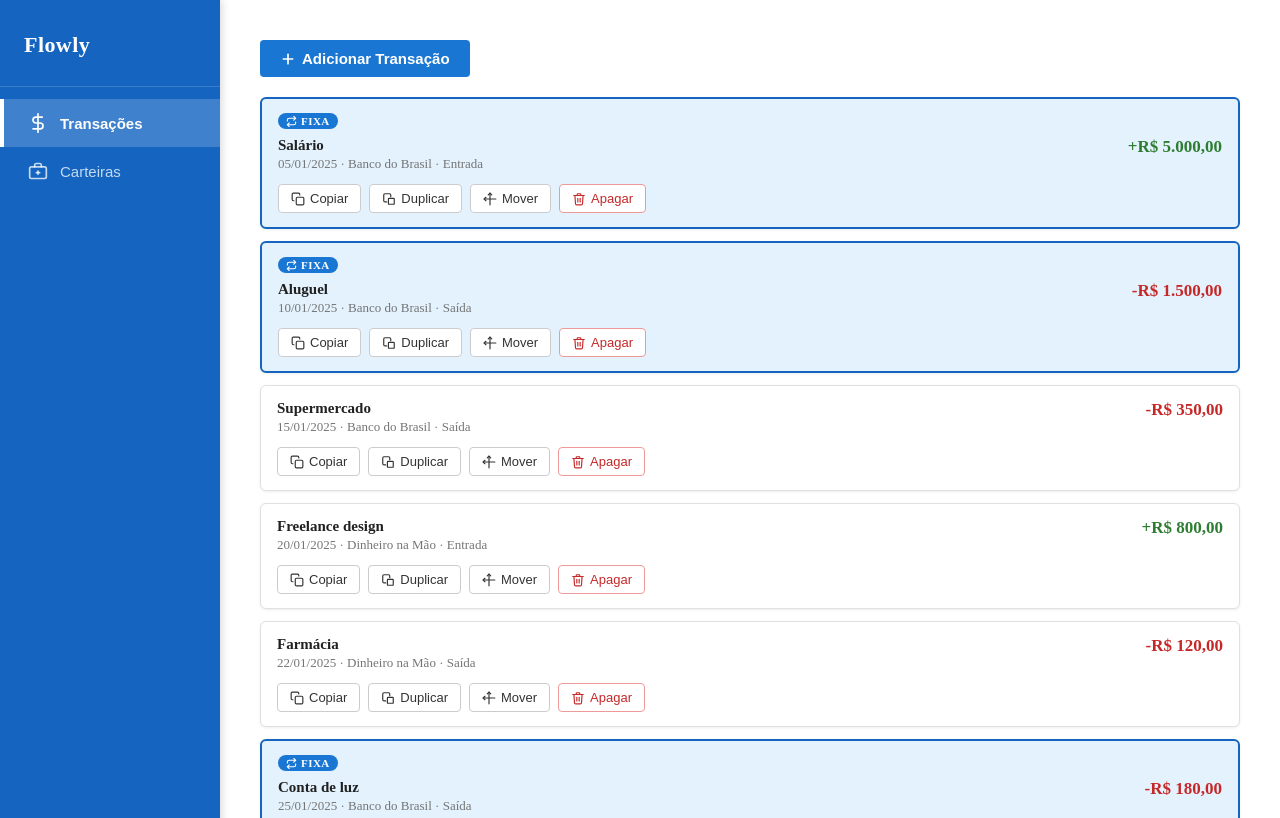
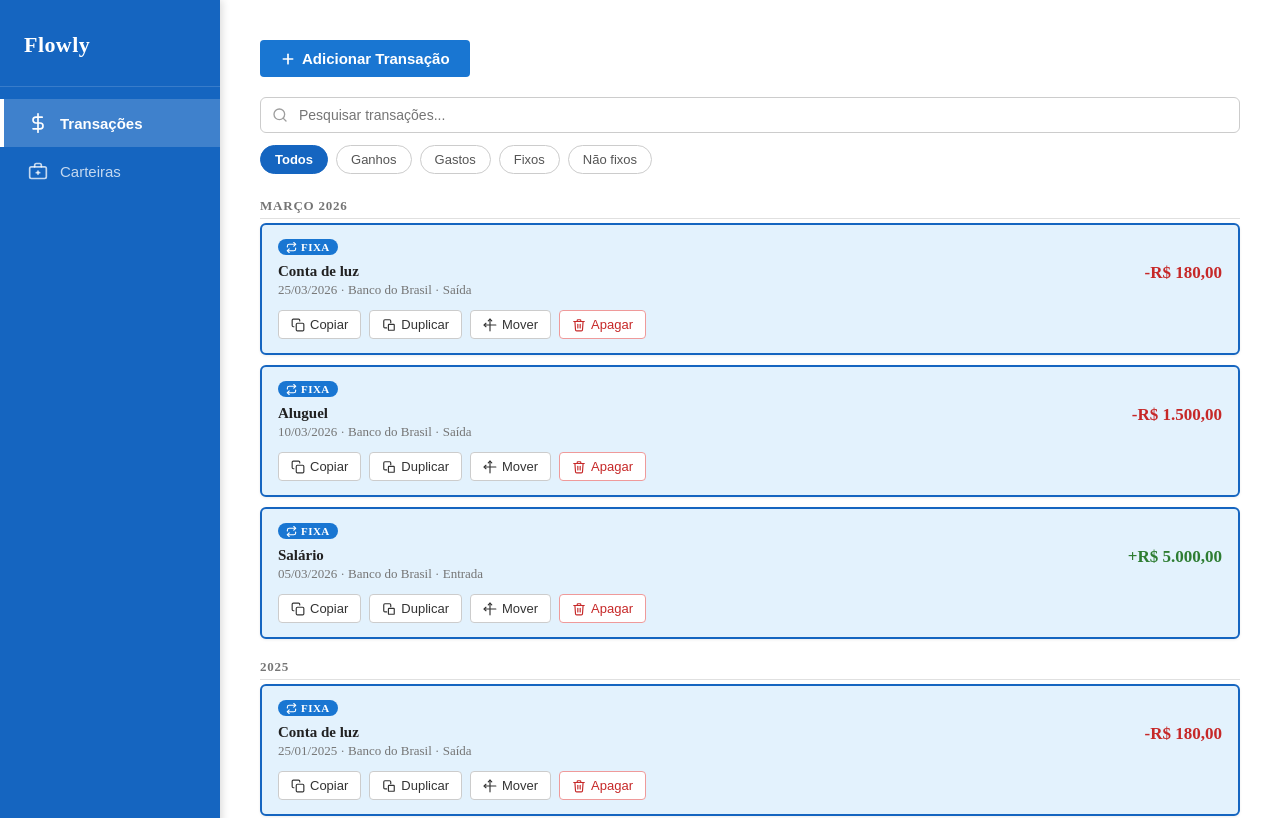
Before and after one commit to justvicca/flowly, a React (Vite) app: page / in a window 1280 px wide. Shown: the top 818 px of the page. Built offline with nearby package versions, Linux system fonts and the light colour scheme.

Commit message:
Protótipo - Filtragem

```diff
--- a/index.html
+++ b/index.html
@@ -4,7 +4,7 @@
     <meta charset="UTF-8" />
     <link rel="icon" type="image/svg+xml" href="/vite.svg" />
     <meta name="viewport" content="width=device-width, initial-scale=1.0" />
-    <title>Task Manager</title>
+    <title>Flowly</title>
   </head>
   <body>
     <div id="root"></div>
--- a/src/components/transactions/TransactionList.tsx
+++ b/src/components/transactions/TransactionList.tsx
@@ -1,4 +1,4 @@
-import { useState } from 'react';
+import { useState, useMemo } from 'react';
 import type { Transaction } from '../../types/flowly';
 import { ConfirmDialog } from '../ConfirmDialog';
 import { TransactionItem } from './TransactionItem';
@@ -12,6 +12,31 @@ interface TransactionListProps {
   onRemover: (id: string) => Promise<void>;
 }
 
+type Filtro = 'todos' | 'entrada' | 'saida' | 'fixo' | 'nao-fixo';
+
+const FILTROS: { id: Filtro; label: string }[] = [
+  { id: 'todos', label: 'Todos' },
+  { id: 'entrada', label: 'Ganhos' },
+  { id: 'saida', label: 'Gastos' },
+  { id: 'fixo', label: 'Fixos' },
+  { id: 'nao-fixo', label: 'Não fixos' },
+];
+
+function nomeMes(mesStr: string): string {
+  const [ano, mes] = mesStr.split('-');
+  const data = new Date(Number(ano), Number(mes) - 1, 1);
+  const mesNome = data.toLocaleString('pt-BR', { month: 'long' });
+  return `${mesNome.charAt(0).toUpperCase()}${mesNome.slice(1)} ${ano}`;
+}
+
+function mesKey(data: string): string {
+  return data.slice(0, 7); // "YYYY-MM"
+}
+
+function anoKey(data: string): string {
+  return data.slice(0, 4); // "YYYY"
+}
+
 export function TransactionList({
   transacoes,
   carteiras,
@@ -22,10 +47,8 @@ export function TransactionList({
 }: TransactionListProps) {
   const [confirmandoId, setConfirmandoId] = useState<string | null>(null);
   const [mensagemSucesso, setMensagemSucesso] = useState(false);
-
-  function handleApagar(id: string) {
-    setConfirmandoId(id);
-  }
+  const [filtro, setFiltro] = useState<Filtro>('todos');
+  const [busca, setBusca] = useState('');
 
   async function handleConfirmarRemocao() {
     if (!confirmandoId) return;
@@ -36,21 +59,119 @@ export function TransactionList({
     setTimeout(() => setMensagemSucesso(false), 3000);
   }
 
-  function handleCancelarRemocao() {
-    setConfirmandoId(null);
+  // 1. Ordenar mais recentes primeiro
+  // 2. Aplicar filtro de tipo/fixo
+  // 3. Aplicar busca por descrição
+  const transacoesFiltradas = useMemo(() => {
+    return [...transacoes]
+      .sort((a, b) => b.data.localeCompare(a.data))
+      .filter((t) => {
+        if (filtro === 'entrada') return t.tipo === 'entrada';
+        if (filtro === 'saida') return t.tipo === 'saida';
+        if (filtro === 'fixo') return t.fixo;
+        if (filtro === 'nao-fixo') return !t.fixo;
+        return true;
+      })
+      .filter((t) => {
+        if (!busca.trim()) return true;
+        return t.descricao.toLowerCase().includes(busca.trim().toLowerCase());
+      });
+  }, [transacoes, filtro, busca]);
+
+  // Agrupar por mês (mês atual, mês passado, ...) e por ano passado (sem separação por mês)
+  const grupos = useMemo(() => {
+    const anoAtual = new Date().getFullYear().toString();
+
+    const porMes: Map<string, Transaction[]> = new Map();
+    const porAnoPassado: Map<string, Transaction[]> = new Map();
+
+    for (const t of transacoesFiltradas) {
+      const ano = anoKey(t.data);
+      if (ano === anoAtual) {
+        const mk = mesKey(t.data);
+        if (!porMes.has(mk)) porMes.set(mk, []);
+        porMes.get(mk)!.push(t);
+      } else {
+        if (!porAnoPassado.has(ano)) porAnoPassado.set(ano, []);
+        porAnoPassado.get(ano)!.push(t);
+      }
     }
 
-  if (transacoes.length === 0) {
-    return (
-      <p style={{ color: '#757575', textAlign: 'center', padding: '24px 0' }}>
-        Nenhuma transação encontrada.
-      </p>
-    );
-  }
+    // Ordenar meses do mais recente para o mais antigo
+    const mesesOrdenados = [...porMes.entries()].sort((a, b) => b[0].localeCompare(a[0]));
+    const anosOrdenados = [...porAnoPassado.entries()].sort((a, b) => b[0].localeCompare(a[0]));
+
+    return { mesesOrdenados, anosOrdenados };
+  }, [transacoesFiltradas]);
+
+  const btnFiltro = (id: Filtro): React.CSSProperties => ({
+    padding: '6px 14px',
+    border: '1px solid',
+    borderColor: filtro === id ? '#1565c0' : '#ccc',
+    borderRadius: '20px',
+    background: filtro === id ? '#1565c0' : '#fff',
+    color: filtro === id ? '#fff' : '#555',
+    fontSize: '13px',
+    fontWeight: filtro === id ? 700 : 500,
+    cursor: 'pointer',
+    whiteSpace: 'nowrap' as const,
+  });
+
+  const separadorStyle: React.CSSProperties = {
+    fontSize: '13px',
+    fontWeight: 700,
+    color: '#757575',
+    textTransform: 'uppercase' as const,
+    letterSpacing: '0.06em',
+    padding: '8px 0 4px',
+    borderBottom: '1px solid #e0e0e0',
+    marginBottom: '4px',
+    marginTop: '12px',
+  };
+
+  const vazio = transacoesFiltradas.length === 0;
 
   return (
     <div>
-      {/* Requisito 3.7 — mensagem de sucesso após remoção */}
+      {/* Barra de pesquisa */}
+      <div style={{ position: 'relative', marginBottom: '12px' }}>
+        <svg
+          width="16" height="16" viewBox="0 0 24 24" fill="none" stroke="#9e9e9e"
+          strokeWidth="2" strokeLinecap="round" strokeLinejoin="round"
+          style={{ position: 'absolute', left: '12px', top: '50%', transform: 'translateY(-50%)', pointerEvents: 'none' }}
+          aria-hidden="true"
+        >
+          <circle cx="11" cy="11" r="8" />
+          <line x1="21" y1="21" x2="16.65" y2="16.65" />
+        </svg>
+        <input
+          type="search"
+          placeholder="Pesquisar transações..."
+          value={busca}
+          onChange={(e) => setBusca(e.target.value)}
+          aria-label="Pesquisar transações"
+          style={{
+            width: '100%',
+            padding: '9px 12px 9px 38px',
+            border: '1px solid #ccc',
+            borderRadius: '6px',
+            fontSize: '14px',
+            boxSizing: 'border-box',
+            outline: 'none',
+          }}
+        />
+      </div>
+
+      {/* Filtros */}
+      <div style={{ display: 'flex', gap: '8px', flexWrap: 'wrap', marginBottom: '16px' }}>
+        {FILTROS.map((f) => (
+          <button key={f.id} type="button" onClick={() => setFiltro(f.id)} style={btnFiltro(f.id)}>
+            {f.label}
+          </button>
+        ))}
+      </div>
+
+      {/* Mensagem de sucesso após remoção */}
       {mensagemSucesso && (
         <div
           role="status"
@@ -70,8 +191,18 @@ export function TransactionList({
         </div>
       )}
 
-      <div style={{ display: 'flex', flexDirection: 'column', gap: '12px' }}>
-        {transacoes.map((t) => (
+      {vazio && (
+        <p style={{ color: '#757575', textAlign: 'center', padding: '24px 0' }}>
+          Nenhuma transação encontrada.
+        </p>
+      )}
+
+      {/* Grupos do ano atual — separados por mês */}
+      {grupos.mesesOrdenados.map(([mk, lista]) => (
+        <div key={mk}>
+          <div style={separadorStyle}>{nomeMes(mk)}</div>
+          <div style={{ display: 'flex', flexDirection: 'column', gap: '10px', marginBottom: '8px' }}>
+            {lista.map((t) => (
               <TransactionItem
                 key={t.id}
                 transaction={t}
@@ -79,17 +210,38 @@ export function TransactionList({
                 onCopiar={onCopiar}
                 onDuplicar={onDuplicar}
                 onMover={onMover}
-            onApagar={handleApagar}
+                onApagar={setConfirmandoId}
               />
             ))}
           </div>
+        </div>
+      ))}
 
-      {/* Requisito 3.6 — confirmação antes de remover */}
+      {/* Grupos de anos anteriores — separados por ano, sem subdivisão por mês */}
+      {grupos.anosOrdenados.map(([ano, lista]) => (
+        <div key={ano}>
+          <div style={separadorStyle}>{ano}</div>
+          <div style={{ display: 'flex', flexDirection: 'column', gap: '10px', marginBottom: '8px' }}>
+            {lista.map((t) => (
+              <TransactionItem
+                key={t.id}
+                transaction={t}
+                carteiras={carteiras}
+                onCopiar={onCopiar}
+                onDuplicar={onDuplicar}
+                onMover={onMover}
+                onApagar={setConfirmandoId}
+              />
+            ))}
+          </div>
+        </div>
+      ))}
+
       {confirmandoId && (
         <ConfirmDialog
           message="Tem certeza que deseja apagar esta transação? Esta ação não pode ser desfeita."
           onConfirm={handleConfirmarRemocao}
-          onCancel={handleCancelarRemocao}
+          onCancel={() => setConfirmandoId(null)}
         />
       )}
     </div>
```
Lines whose indentation alone changed are shown as unchanged.
